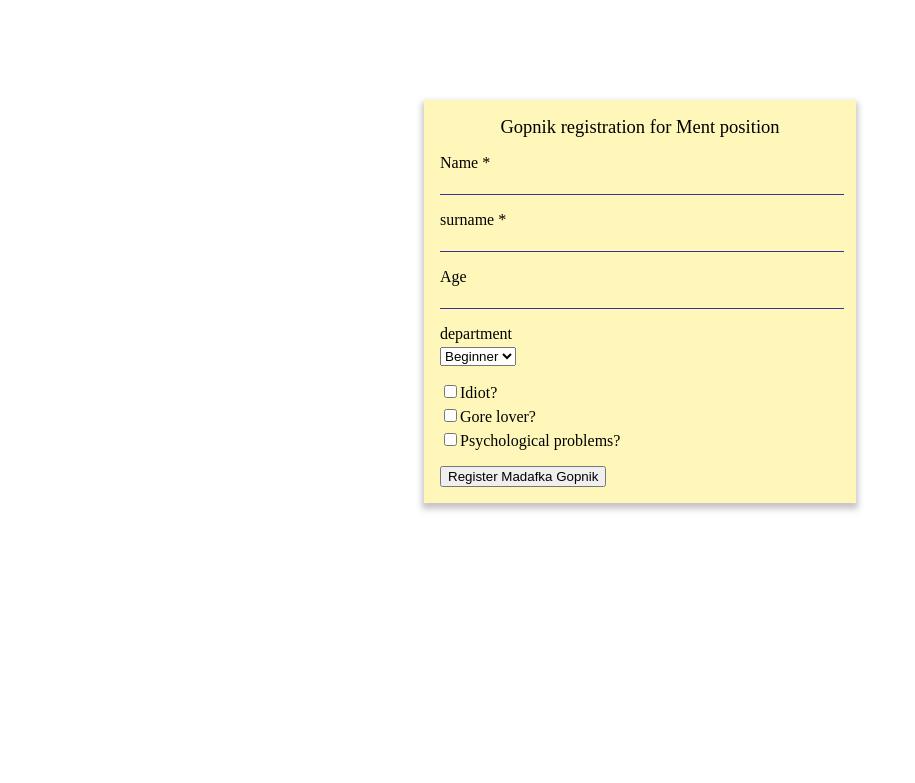
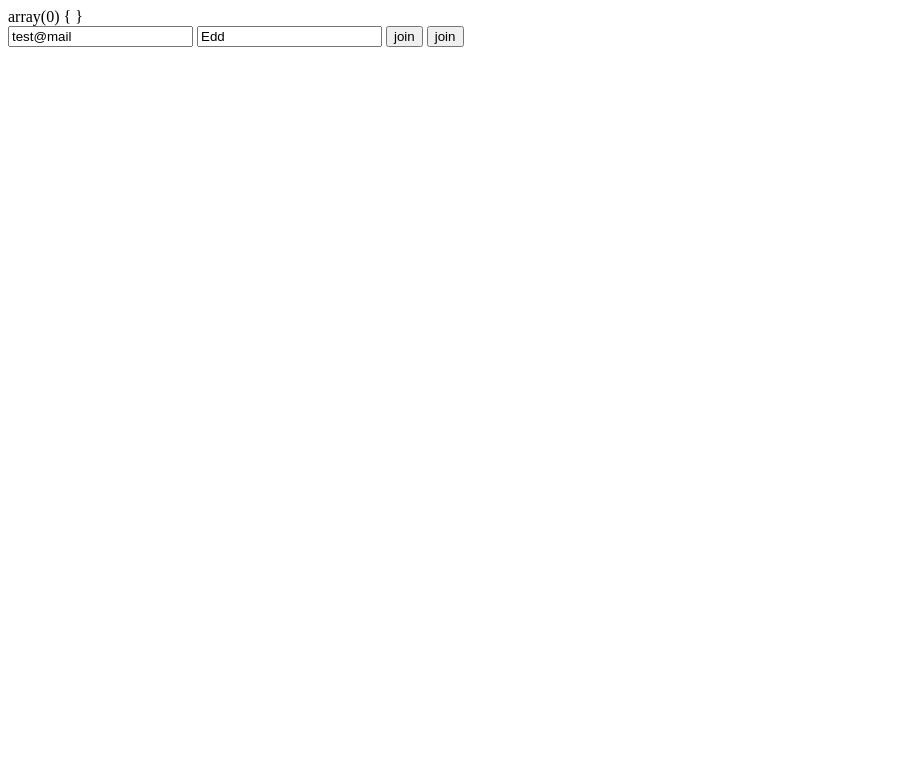
Before and after one commit to edjonusas/php-uzd, a PHP site: page / in a window 1280 px wide. Shown: the top 783 px of the page, without its empty margins (0-915 px from the left). Run offline with PHP 8.4, Linux system fonts and the light colour scheme.

Commit message:
form generating from arr

```diff
--- a/functions/html.php
+++ b/functions/html.php
@@ -0,0 +1,56 @@
+<?php
+declare(strict_types=1);
+
+/**
+ * generate tag attributes with values
+ *
+ * @param array $attrs
+ * @return string
+ */
+function html_attr(array $attrs): string
+{
+    $output = [];
+
+    foreach ($attrs as $key => $attr) {
+        $output[] = "$key=\"$attr\"";
+    }
+
+    return implode(' ', $output);
+}
+
+/**
+ * Generating new input field from given array
+ *
+ * @param string $field_id
+ * @param array $field
+ * @return string
+ */
+function input_attr(string $field_id, array $field): string
+{
+    $attributes = [
+        'name' => $field_id,
+        'type' => $field['type'],
+        'value' => $field['value'] ?? ''
+    ];
+    $attributes += $field['extra']['attr'] ?? '';
+
+    return html_attr($attributes);
+}
+
+/**
+ * Generating new button from given array
+ *
+ * @param string $button_id
+ * @param array $button
+ * @return string
+ */
+function button_attr(string $button_id, array $button): string
+{
+    $attributes = [
+        'name' => $button['title'],
+        'value' => $button_id,
+    ];
+    $attributes += $button['extra']['attr'] ?? '';
+
+    return html_attr($attributes);
+}
--- a/index.php
+++ b/index.php
@@ -1,14 +1,51 @@
 <?php
 
-if (isset($_POST['submit'])) {
-    $sertificat = [
-        'name' => $_POST['name'],
-        'surname' => $_POST['surname'],
-        'age' => $_POST['age']?: "secretna",
-        'department' => $_POST['department'],
-    ];
-}
+require 'functions/html.php';
 
+$form = [
+    'attr' => [
+        'action' => 'index.php',
+        'method' => 'POST',
+        'class' => 'my-form',
+        'id' => 'login-form',
+    ],
+    'fields' => [
+        'email' => [
+            'label' => 'E-mail',
+            'type' => 'email',
+            'value' => 'test@mail',
+            'extra' => [
+                'attr' => [
+                    'class' => 'email-field',
+                    'placeholder' => 'jonas@balvonas.com',
+                ],
+            ],
+        ],
+        'name' => [
+            'label' => 'Name',
+            'type' => 'text',
+            'value' => 'Edd',
+            'extra' => [
+                'attr' => [
+                    'class' => 'name-field',
+                    'placeholder' => 'Enter your name',
+                ],
+            ],
+        ],
+    ],
+    'buttons' => [
+        'save' => [
+            'title' => 'join',
+            'extra' => [
+                'attr' => [
+                    'class' => 'big-button',
+                ]
+            ]
+        ]
+    ]
+];
+
+var_dump($_POST);
 ?>
 <!doctype html>
 <html lang="en">
@@ -17,58 +54,9 @@ if (isset($_POST['submit'])) {
 	<meta name="viewport"
 	      content="width=device-width, user-scalable=no, initial-scale=1.0, maximum-scale=1.0, minimum-scale=1.0">
 	<meta http-equiv="X-UA-Compatible" content="ie=edge">
-	<title>Document</title>
-	<link rel="stylesheet" href="style.css">
+	<title>formatron3000</title>
 </head>
-
 <body>
-<!--Ment form-->
-<?php if (!isset($_POST['submit'])) : ?>
-	<form class="form" method="POST" style="display: block">
-		<div class="form__title">Gopnik registration for Ment position</div>
-		<div class="input-group">
-			<label for="name">Name *</label>
-			<input type="text" id="name" name="name" required>
-		</div>
-		<div class="input-group">
-			<label for="surname">surname *</label>
-			<input type="text" id="surname" name="surname" required>
-		</div>
-		<div class="input-group">
-			<label for="age">Age</label>
-			<input type="text" id="age" name="age">
-		</div>
-		<div class="input-group">
-			<label for="department">department</label>
-			<select name="department" id="department">
-				<option value="Beginner ment" selected>Beginner</option>
-				<option value="Omon ">OMON</option>
-				<option value="Lochment">Ment</option>
-				<option value="prof child beater">prof</option>
-			</select>
-		</div>
-		<div class="input-group">
-			<label for="idiot"><input name="idiot" id="idiot" type="checkbox">Idiot?</label>
-			<label for="gore"><input name="gore" id="gore" type="checkbox">Gore lover?</label>
-			<label for="problems"><input name="problems" id="problems" type="checkbox">Psychological
-				problems?</label>
-		</div>
-		<button type="submit" name="submit">Register Madafka Gopnik</button>
-	</form>
-<?php endif; ?>
-<?php if (isset($sertificat)) : ?>
-	<!--Ment sertificat -->
-	<div class="sertificat-container">
-		<div class="sertificat">
-			<h1>
-				Greeting <span><?= $sertificat['name'] . " " . $sertificat['surname'] ?></span> you are officialy
-				<span><?= $sertificat['department'] ?></span>!!!
-			</h1>
-			<p><?= $sertificat['age'] ?></p>
-		</div>
-	</div>
-<?php endif; ?>
-
-<form action="" method="" target=""></form>
+<?php include 'templates/form.tp1.php'; ?>
 </body>
 </html>
--- a/templates/form.tp1.php
+++ b/templates/form.tp1.php
@@ -0,0 +1,12 @@
+<form <?php print html_attr($form['attr']); ?>>
+	<!-- Generating fields and buttons-->
+    <?php foreach ($form['fields'] ?? [] as $field_id => $field): ?>
+		<input <?php print input_attr($field_id, $field); ?> />
+    <?php endforeach; ?>
+
+    <?php foreach ($form['buttons'] ?? [] as $button_id => $button): ?>
+		<button <?php print button_attr($button_id, $button); ?>><?php print $button['title'] ?></button>
+    <?php endforeach; ?>
+	<!--	End generating field and buttons-->
+		<button <?php print button_attr('save', $form['buttons']['save']); ?>><?php print $form['buttons']['save']['title'] ?></button>
+</form>
```
